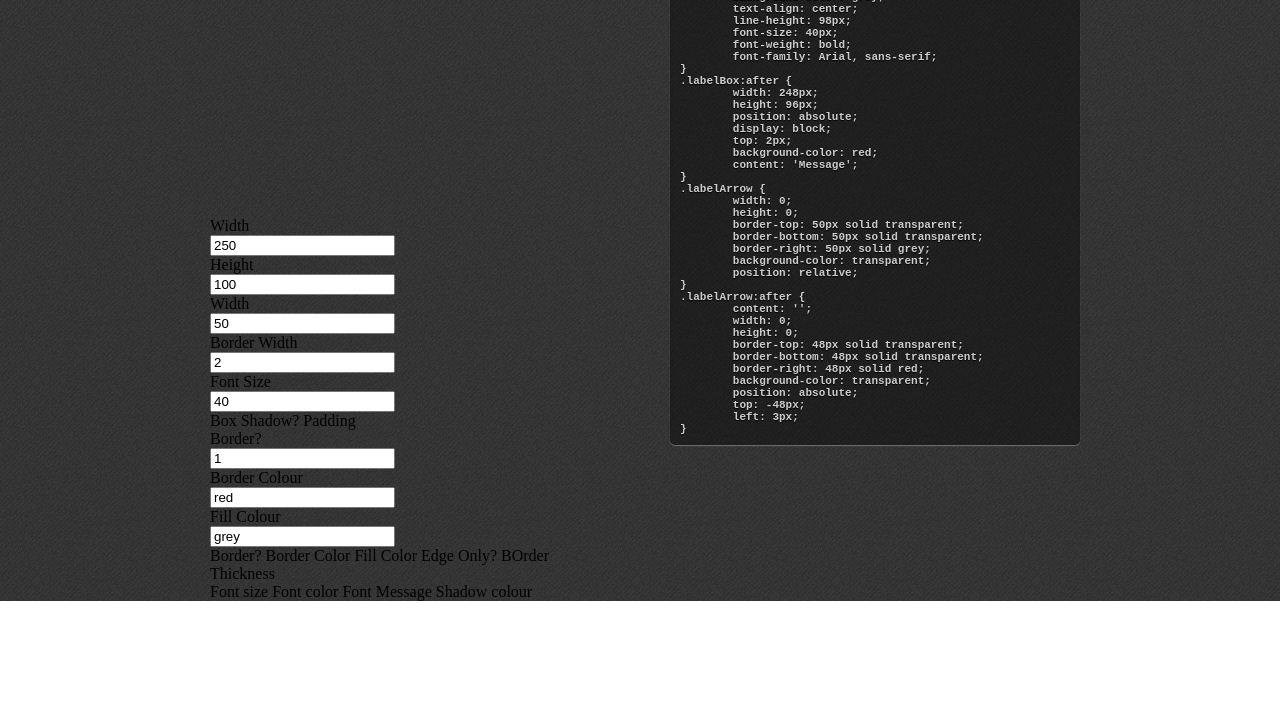
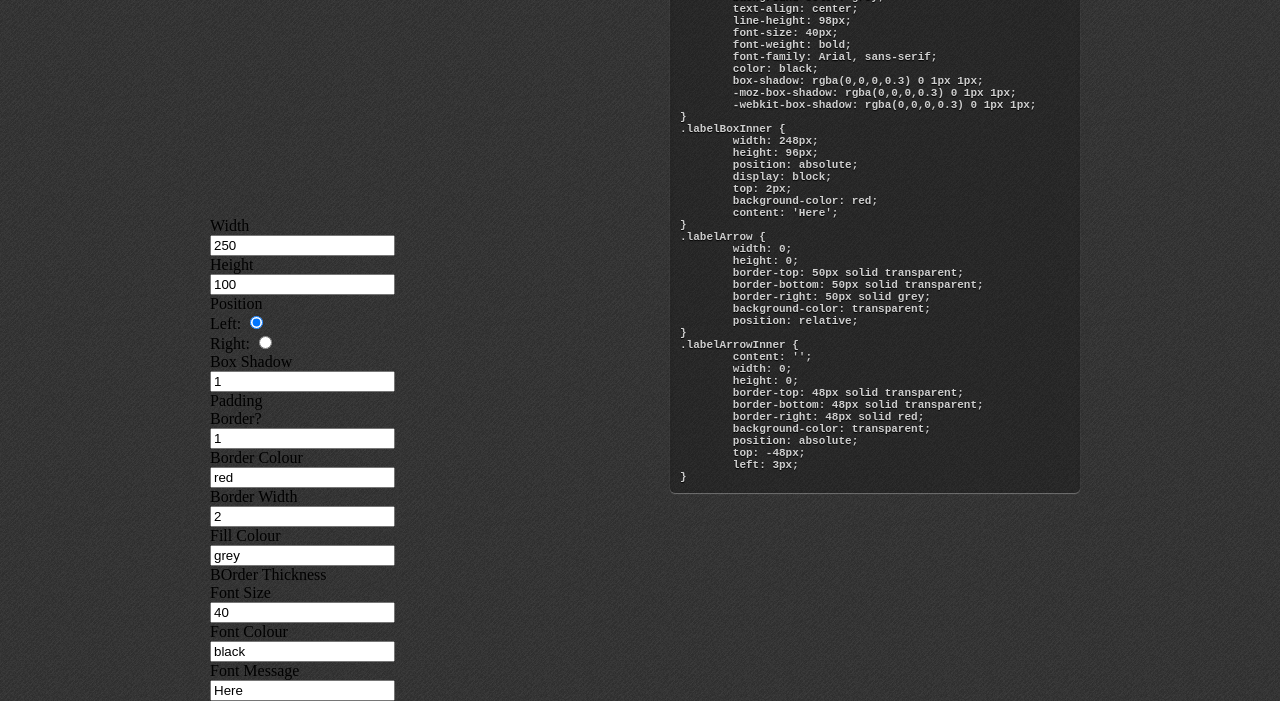
Before and after one commit to JohnAkerman/CSS-Label-Generator, a plain HTML site: page index.html in a window 1280 px wide. Shown: the part 203-904 px from the top of the page. Before the commit the page ends 804 px from the top, so only its background shows below. Drawn offline with nearby package versions, Linux system fonts and the light colour scheme.

Commit message:
Added ability to have a right arrow

```diff
--- a/index.html
+++ b/index.html
@@ -37,7 +37,7 @@
 			#cssOutput #code {
 				width: 390px;
 				display: block;
-				background-color: rgba(0,0,0,0.4);
+				background-color: rgba(0,0,0,0.24);
 				-webkit-box-shadow: 0 1px 1px 0 rgba(255,255,255,0.3),inset 0 1px 5px rgba(0,0,0,0.1);
 				-moz-box-shadow:    0 1px 1px 0 rgba(255,255,255,0.3),inset 0 1px 5px rgba(0,0,0,0.1);
 				box-shadow:         0 1px 1px 0 rgba(255,255,255,0.3),inset 0 1px 5px rgba(0,0,0,0.1);
@@ -56,91 +56,44 @@
 
 		</style>
 
-		<!--
-		<style id="activeStyle" type="text/css">
-			.labelArrow {
-			  width: 0px;
-			  height: 0px;
-			  border-top: 50px solid transparent;
-			  border-bottom: 50px solid transparent;
-			  border-right: 50px solid grey;
-			  background-color:  transparent;
-			  position: relative;
-			}
-
-			.labelArrow:after {
-		      content:"";
-			  width: 0px;
-			  height: 0px;
-			  border-top: 48px solid transparent;
-			  border-bottom: 48px solid transparent;
-			  border-right:  48px solid red;
-			  background-color:  transparent;
-			  position: absolute;
-			  top: -48px;
-			  left: 2px;
-
-			}
-
-			.labelBox {
-				width: 250px;
-				height:100px;
-				background-color: grey;
-				position:absolute;
-				left:50px;
-				display: block;
-				top: 0;
-				;
-			}
-
-			.labelBox:after {
-				width: 248px;
-				background-color: red;
-				height:96px;
-				position:absolute;
-				display: block;
-				top: 2px;
-
-				text-align: center;
-				line-height: 90px;
-				font-size: 40px;
-				font-weight: bold;
-				content:"";
-				font-family: Arial;
-			}
-		</style>
-	-->
-
-
 		<script type='text/javascript' src='http://code.jquery.com/jquery-1.9.0.min.js'></script>
 		<script type="text/javascript">
 
 			var cssElements = Array();
-			var outputCSS = ""
+			var outputCSS = "", outputHTML = "";
 
 			cssElements['width'] = 250;
 			cssElements['height'] = 100;
 			cssElements['borderColor'] = "red";
 			cssElements['backgroundColor'] = "grey";
-			cssElements['labelBoxLeft'] = 50;
 			cssElements['borderWidth'] = 2;
 			cssElements['fontSize'] = 40;
 			cssElements['fontWeight'] = "bold";
+			cssElements['fontColor'] = "black";
 			cssElements['backgroundTrans'] = "transparent";
-			cssElements['message'] = "Message";
+			cssElements['message'] = "Here";
 			cssElements['borderQuestion'] = 1;
+			cssElements['box-shadow'] = 1;
+			cssElements['position'] = "left";
 
+			function makeHTML() {
+				outputHTML = "<div class='labelContainer'><div class='labelArrow'><div class='labelArrowInner'></div></div><div class='labelBox'><div class='labelBoxInner'><span class='labelMessage'>"+cssElements['message']+"</span></div></div></div>";
+
+				$("#labelOutput").html(outputHTML);
+			}
 
 			function makeCSS() {
 
 				cssElements['labelBoxLeft'] = Math.round(cssElements['height'] / 2);
-				console.log(cssElements['height']);
 
 				outputCSS = ".labelBox {\n";
 				outputCSS += "\twidth: " + cssElements['width'] + "px;\n";
 				outputCSS += "\theight: " + cssElements['height'] + "px;\n";
 				outputCSS += "\tposition: absolute;\n";
+
+				if (cssElements['position'] == "left")
 					outputCSS += "\tleft: " + cssElements['labelBoxLeft'] + "px;\n";
+
 				outputCSS += "\ttop: 0;\n";
 				outputCSS += "\tdisplay: block;\n";
 				outputCSS += "\tbackground-color: " + cssElements['backgroundColor'] + ";\n";
@@ -149,85 +102,115 @@
 				outputCSS += "\tfont-size: " + cssElements['fontSize'] + "px;\n";
 				outputCSS += "\tfont-weight: " + cssElements['fontWeight'] + ";\n";
 				outputCSS += "\tfont-family: Arial, sans-serif;\n";
+				outputCSS += "\tcolor: " + cssElements['fontColor'] + ";\n";
+
+				if (parseInt(cssElements['box-shadow']) == 1) {
+					outputCSS += "\tbox-shadow: rgba(0,0,0,0.3) 0 1px 1px;\n";
+					outputCSS += "\t-moz-box-shadow: rgba(0,0,0,0.3) 0 1px 1px;\n";
+					outputCSS += "\t-webkit-box-shadow: rgba(0,0,0,0.3) 0 1px 1px;\n";
+				}
+
 				outputCSS += "}\n";
 
-				outputCSS += ".labelBox:after {\n";
+				if (parseInt(cssElements['borderQuestion']) == 1) {
+					outputCSS += ".labelBoxInner {\n";
 					outputCSS += "\twidth: " + (cssElements['width'] - cssElements['borderWidth']) + "px;\n";
 					outputCSS += "\theight: " + (cssElements['height'] - cssElements['borderWidth'] - cssElements['borderWidth']) + "px;\n";
 					outputCSS += "\tposition: absolute;\n";
+
+					if (cssElements['position'] == "right")
+						outputCSS += "\tleft: " + cssElements['borderWidth'] + "px;\n";
+
 					outputCSS += "\tdisplay: block;\n";
 					outputCSS += "\ttop: " + cssElements['borderWidth'] + "px;\n";
 					outputCSS += "\tbackground-color: " + cssElements['borderColor'] + ";\n";
 					outputCSS += "\tcontent: '"+ cssElements['message']+"';\n";
 					outputCSS += "}\n";
+				}
 
 				outputCSS += ".labelArrow {\n";
 				outputCSS += "\twidth: 0;\n";
 				outputCSS += "\theight: 0;\n";
 				outputCSS += "\tborder-top: " + cssElements['labelBoxLeft'] + "px solid " + cssElements['backgroundTrans'] + ";\n";
 				outputCSS += "\tborder-bottom: " + cssElements['labelBoxLeft'] + "px solid " + cssElements['backgroundTrans'] + ";\n";
+
+				if (cssElements['position'] == "right") {
+					outputCSS += "\tborder-left: " + cssElements['labelBoxLeft'] + "px solid " + cssElements['backgroundColor'] + ";\n";
+					outputCSS += "\tleft: " + cssElements['width'] + "px;\n";
+				}
+				else
 					outputCSS += "\tborder-right: " + cssElements['labelBoxLeft'] + "px solid " + cssElements['backgroundColor'] + ";\n";
+
 				outputCSS += "\tbackground-color: " + cssElements['backgroundTrans'] + ";\n";
 				outputCSS += "\tposition: relative;\n";
 				outputCSS += "}\n";
 
-				outputCSS += ".labelArrow:after {\n";
+				if (parseInt(cssElements['borderQuestion']) == 1) {
+					outputCSS += ".labelArrowInner {\n";
 					outputCSS += "\tcontent: '';\n";
 					outputCSS += "\twidth: 0;\n";
 					outputCSS += "\theight: 0;\n";
 					outputCSS += "\tborder-top: " + (cssElements['labelBoxLeft'] - cssElements['borderWidth']) + "px solid " + cssElements['backgroundTrans'] + ";\n";
 					outputCSS += "\tborder-bottom: " + (cssElements['labelBoxLeft'] - cssElements['borderWidth']) + "px solid " + cssElements['backgroundTrans'] + ";\n";
+
+					if (cssElements['position'] == "right")
+						outputCSS += "\tborder-left: " + (cssElements['labelBoxLeft'] - cssElements['borderWidth']) + "px solid " + cssElements['borderColor'] + ";\n";
+					else
 						outputCSS += "\tborder-right: " + (cssElements['labelBoxLeft'] - cssElements['borderWidth']) + "px solid " + cssElements['borderColor'] + ";\n";
+
 					outputCSS += "\tbackground-color: " + cssElements['backgroundTrans'] + ";\n";
 					outputCSS += "\tposition: absolute;\n";
 					outputCSS += "\ttop: -" + (cssElements['labelBoxLeft'] - cssElements['borderWidth']) + "px;\n";
+
+					if (cssElements['position'] == "right") {
+						var tmp = parseInt(cssElements['labelBoxLeft']) + 1;
+						outputCSS += "\tleft: -" + tmp +  "px;\n";
+					} else {
 						var tmp = parseInt(cssElements['borderWidth']) + 1;
 						outputCSS += "\tleft: " + tmp +  "px;\n";
+					}
 					outputCSS += "}\n";
+				}
 
 				$("#activeStyle").replaceWith("<style id='activeStyle' type='text/css'>" + outputCSS + "</style>");
-				//outputCSS = outputCSS.replace(/;/g,";<br />&nbsp;&nbsp;").replace(/{/g,"{<br />&nbsp;&nbsp;").replace(/}/g,"&nbsp;}<br />");
 				$("#cssOutput #code").html(outputCSS);
-
-				//console.log("Created output" + outputCSS);
 			}
 
 
 			$(document).ready(function() {
 
 				$("head").append("<style id='activeStyle' type='text/css'></style>");
+
+				makeHTML();
 				makeCSS();
+
 				$("#width").val(cssElements['width']);
 				$("#height").val(cssElements['height']);
-				$("#labelBoxLeft").val(cssElements['labelBoxLeft']);
+				$("#box-shadow").val(cssElements['box-shadow']);
 				$("#borderWidth").val(cssElements['borderWidth']);
 				$("#fontSize").val(cssElements['fontSize']);
 				$("#borderColor").val(cssElements['borderColor']);
 				$("#backgroundColor").val(cssElements['backgroundColor']);
 				$("#borderQuestion").val(cssElements['borderQuestion']);
+				$("#fontSize").val(cssElements['fontSize']);
+				$("#fontColor").val(cssElements['fontColor']);
+				$("#message").val(cssElements['message']);
+
 
 
 				$(".settings input").change(function() {
 					cssElements[$(this).attr("id")] = $(this).val();
-					console.log($(this).attr("id"));
-					console.log(cssElements[$(this).attr("id")]);
+					makeHTML();
 					makeCSS();
 				});
 			});
-
-
 		</script>
 	</head>
 	<body>
 		<div id="wrapper">
 
 				<div id="actions">
-					<div id="labelOutput">
-						<div class="labelContainer">
-							<div class="labelArrow"></div>
-							<div class="labelBox"></div>
-						</div>
-					</div>
+					<div id="labelOutput"></div>
 
 					<div id="controls">
 						<div id="controlsOne">
@@ -237,15 +220,13 @@
 								<input class="form-field" type="text" id="width"/><br />
 								<div class="form-title">Height</div>
 								<input class="form-field" type="text" id="height" /><br />
+								<div class="form-title">Position</div>
+								Left: <input class="form-field" type="radio" id="position" name="position" checked="checked" value="left"/><br/>
+								Right: <input class="form-field" type="radio" id="position" name="position" value="right"/><br/>
 
-								<div class="form-title">Width</div>
-								<input class="form-field" type="text" id="labelBoxLeft"/><br />
-								<div class="form-title">Border Width</div>
-								<input class="form-field" type="text" id="borderWidth" /><br />
-								<div class="form-title">Font Size</div>
-								<input class="form-field" type="text" id="fontSize" /><br />
+								<div class="form-title">Box Shadow</div>
+								<input class="form-field" type="text" id="box-shadow" /><br />
 							</form>
-							Box Shadow?
 							Padding
 						</div>
 
@@ -255,21 +236,23 @@
 								<input class="form-field" type="text" id="borderQuestion"/><br />
 								<div class="form-title">Border Colour</div>
 								<input class="form-field" type="text" id="borderColor"/><br />
+								<div class="form-title">Border Width</div>
+								<input class="form-field" type="text" id="borderWidth" /><br />
 								<div class="form-title">Fill Colour</div>
 								<input class="form-field" type="text" id="backgroundColor" /><br />
 							</form>
-							Border?
-							Border Color
-							Fill Color
-							Edge Only?
 							BOrder Thickness
 						</div>
 
 						<div id="controlsThree">
-							Font size
-							Font color
-							Font Message
-							Shadow colour
+							<form class="settings">
+								<div class="form-title">Font Size</div>
+								<input class="form-field" type="text" id="fontSize"/><br />
+								<div class="form-title">Font Colour</div>
+								<input class="form-field" type="text" id="fontColor"/><br />
+								<div class="form-title">Font Message</div>
+								<input class="form-field" type="text" id="message" /><br />
+							</form>
 						</div>
 
 					</div>
```
Lines whose indentation alone changed are shown as unchanged.
